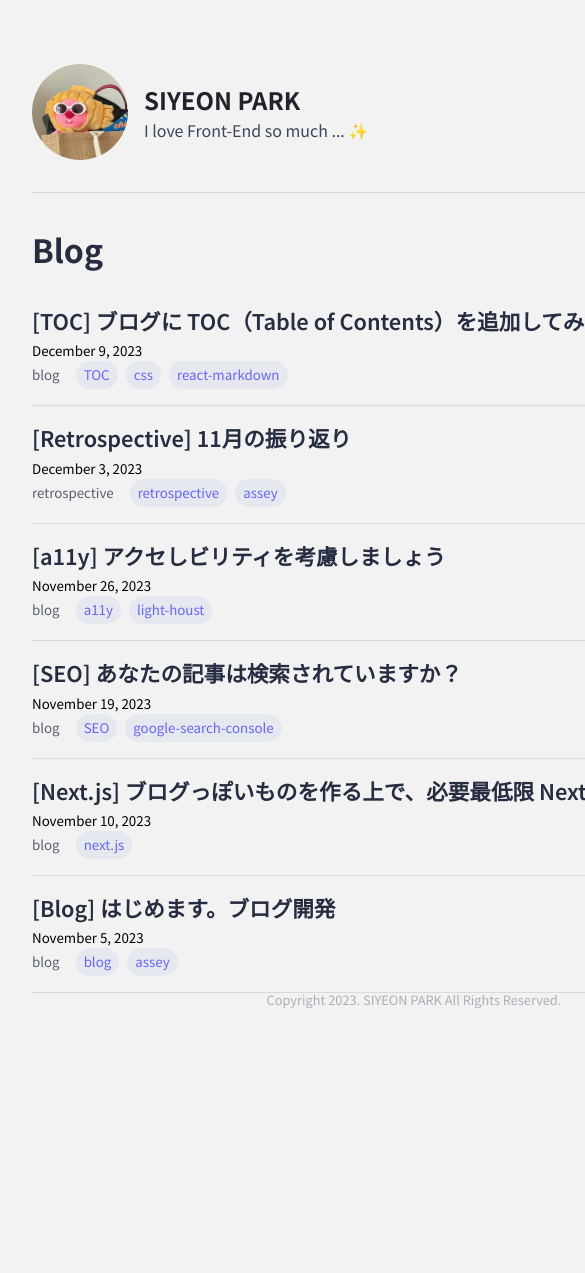
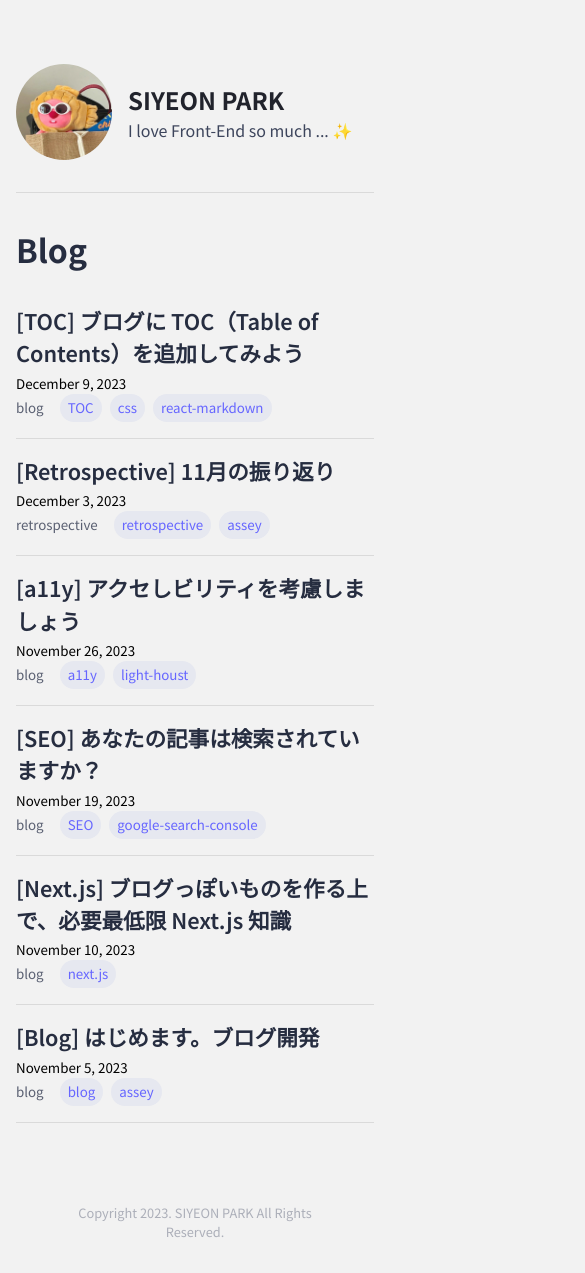
Before and after one commit to next-shiyon/devlog, a Next.js app: page / in a window 390 px wide. Shown: the top 1273 px of the page, 585 px wide, since content can reach past the window. Before the commit the page ends 1041 px from the top, so only its background shows below. Built offline with nearby package versions, Linux system fonts and the light colour scheme.

Commit message:
💄 SP 画面対応

```diff
--- a/components/layout.module.scss
+++ b/components/layout.module.scss
@@ -8,8 +8,22 @@
     ". footer .";
   grid-template-rows: auto 1fr; /* NEW */
   gap: var(--spacing-md);
-  min-height: 100vh;
+  min-height: 100svh;
   margin: var(--spacing-lg) auto auto;
+
+  @media screen and (max-width: 1024px) {
+    padding-left: 1rem;
+    padding-right: 1rem;
+    grid-template-columns: 1fr;
+    grid-template-areas:
+      "header-container"
+      "content-container"
+      "footer";
+
+    > .table-of-contents {
+      display: none;
+    }
+  }
 
   > .content-container {
     grid-area: content-container;
@@ -69,7 +83,7 @@
 
 .footer {
   padding: var(--spacing-md);
-  position: absolute;
+  position: static;
   text-align: center;
   font-size: 0.8rem;
   color: var(--color-gray-400);
```
